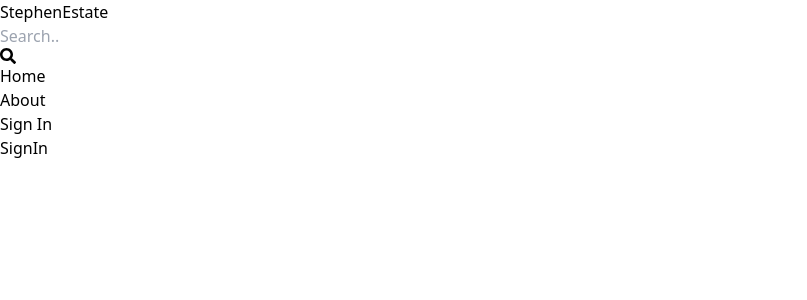
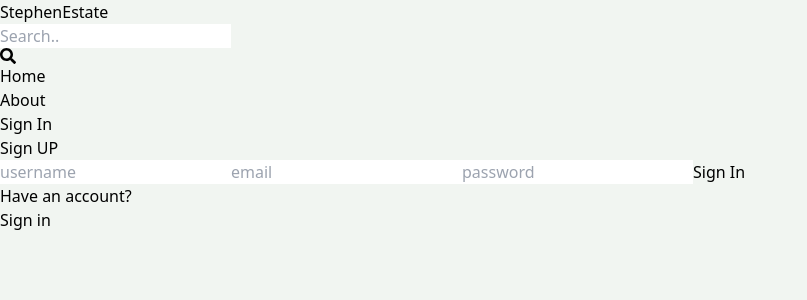
Before and after one commit to Tesvin/estate-webapp, a React (Vite) app in the folder client/: page /sign-up in a window 1280 px wide. Shown: the top 300 px of the page, without its empty margins (0-807 px from the left). Built offline with nearby package versions, Linux system fonts and the light colour scheme.

Commit message:
updated signup page ui

```diff
--- a/client/src/App.jsx
+++ b/client/src/App.jsx
@@ -4,6 +4,7 @@
 import About from './pages/About';
 import Profile from './pages/Profile';
 import { Header } from './components/Header';
+import SignUp from './pages/SignUp';
 
 export default function App() {
   return (
@@ -12,7 +13,7 @@
     <Routes>
       <Route path="/" element={<Home />} />
       <Route path="/sign-in" element={<SignIn />} />
-      <Route path="/sign-up" element={<SignIn />} />
+      <Route path="/sign-up" element={<SignUp />} />
       <Route path="/about" element={<About />} />
       <Route path="/profile" element={<Profile />} />
     </Routes>
--- a/client/src/index.css
+++ b/client/src/index.css
@@ -1,3 +1,7 @@
 @tailwind base;
 @tailwind components;
 @tailwind utilities;
+
+body{
+    background-color: rgb(241, 245, 241);
+}
--- a/client/src/pages/SignUp.jsx
+++ b/client/src/pages/SignUp.jsx
@@ -1,8 +1,26 @@
+import { Link } from "react-router-dom"
 
 
 const SignUp = () => {
   return (
-    <div>SignUp</div>
+    <div className="p-3 max-w-lg mx-auto">
+      <h1 className="text-3xl text-center font-semibold my-7">Sign UP</h1>
+      <form className="flex flex-col gap-4">
+        <input type='text' placeholder='username'
+        className="border p-3 rounded-lg" id="username" />
+        <input type='email' placeholder='email'
+        className="border p-3 rounded-lg" id="email" />
+        <input type='password' placeholder='password'
+        className="border p-3 rounded-lg" id="password" />
+        <button className="bg-slate-700 text-white p-3 rounded-lg uppercase hover:opacity-80">Sign In</button>
+      </form>
+      <div className="flex gap-2 mt-5">
+        <p>Have an account?</p>
+        <Link to={'/sign-in'}>
+          <span className="text-blue-700">Sign in</span>
+        </Link>
+      </div>
+    </div>
   )
 }
 
```
